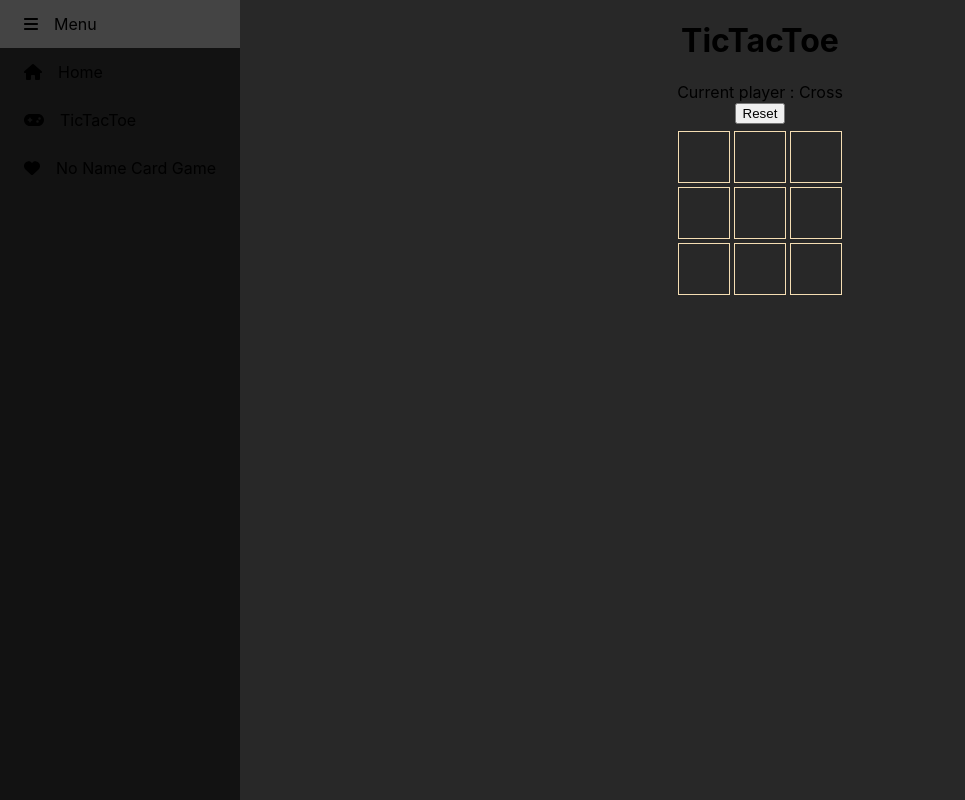
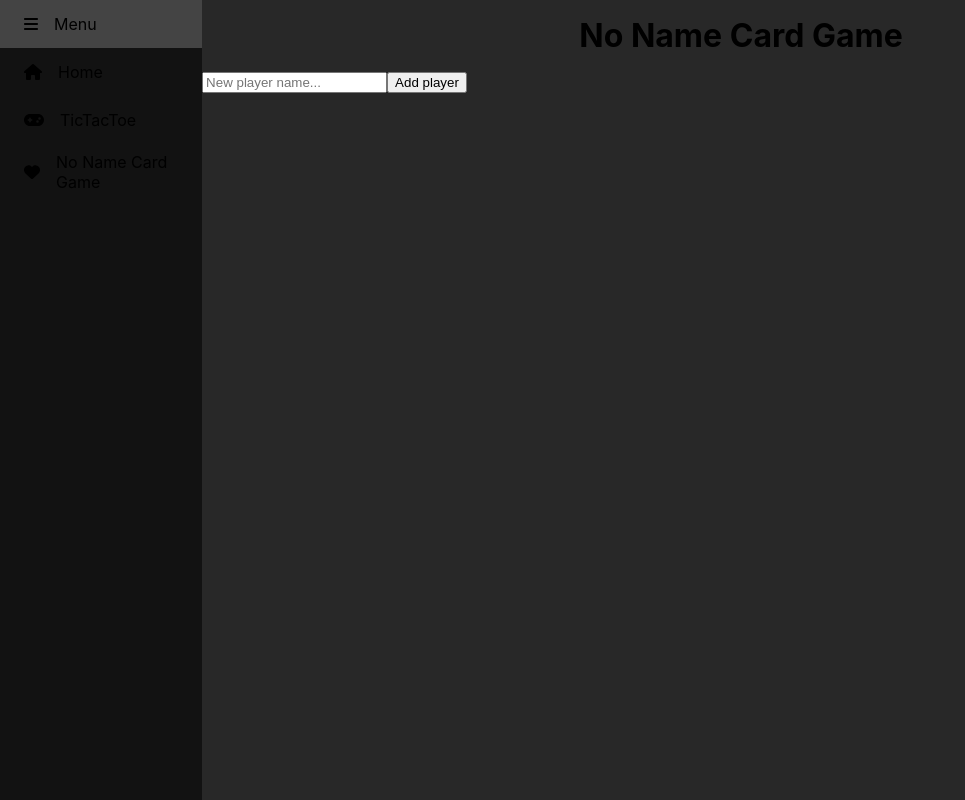
Before and after one commit to neito-s-den/react-web, a React (Vite) app: page / in a window 1280 px wide. Shown: the whole page, without its empty margins (0-965 px from the left). Built offline with nearby package versions, Linux system fonts and the light colour scheme.

Commit message:
didnt finish add player

```diff
--- a/src/App.jsx
+++ b/src/App.jsx
@@ -5,7 +5,7 @@ import Sidebar from "./components/Sidebar/Sidebar";
 import NoNameCardGame from "./components/NoNameCardGame/NoNameCardGame";
 
 function App() {
-  const [currentView, setCurrentView] = useState("tictactoe");
+  const [currentView, setCurrentView] = useState("nonamecardgame");
   const [isSidebarOpen, setIsSidebarOpen] = useState(true);
 
   const renderView = () => {
--- /dev/null
+++ b/src/components/NoNameCardGame/NoNameCardGame.css
@@ -0,0 +1,19 @@
+.root {
+    /* margin: 0 auto; */
+    display: flex;
+    flex-direction: column;
+    width: 100%;
+}
+
+.root > h1 {
+    margin: 0.5em auto;
+}
+
+.gameBody {
+    display: flex;
+    flex-direction: row;
+    flex-grow: 1;
+    height: 100%;
+    width: 100%;
+
+}
--- a/src/components/NoNameCardGame/NoNameCardGame.jsx
+++ b/src/components/NoNameCardGame/NoNameCardGame.jsx
@@ -1,10 +1,19 @@
 import React, { useState, useEffect } from 'react';
-import './NoNameCardGame.module.css';
+import PlayerManager from './PlayerManager';
+import './NoNameCardGame.css';
 
 function NoNameCardGame() {
+    const [players, setPlayers] = useState([]);
+
+    const onAddPlayerClicked = (player) => {
+        setPlayers([...players, player]);
+    }
     return (
         <div className="root">
             <h1>No Name Card Game</h1>
+            <div className='gameBody'>
+                <PlayerManager onAddPlayerClicked={onAddPlayerClicked} />
+            </div>
         </div>
     )
 }
--- a/src/components/NoNameCardGame/NoNameCardGame.module.css
+++ /dev/null
@@ -1,3 +0,0 @@
-.root {
-    margin: 0 auto;
-}
--- /dev/null
+++ b/src/components/NoNameCardGame/PlayerManager.jsx
@@ -0,0 +1,26 @@
+import React, { useState, useEffect } from 'react';
+import styles from './PlayerManager.module.css';
+
+function PlayerManager(onAddPlayerClicked) {
+    const [player, setPlayer] = useState("");
+
+    const addPlayer = () => {
+        console.log("Adding player...");
+        onAddPlayerClicked(player);
+    }
+
+    const handleInputChange = (event) => {
+        setPlayer(event.target.value);
+    };
+
+    return (
+        <div className={styles.root}>
+            <div className={styles.nameInput}>
+                <input type="text" name="newPlayer" id="newPlayer" placeholder='New player name...' onChange={handleInputChange} value={player} />
+                <button onClick={addPlayer}>Add player</button>
+            </div>
+        </div>
+    )
+}
+
+export default PlayerManager;
--- /dev/null
+++ b/src/components/NoNameCardGame/PlayerManager.module.css
@@ -0,0 +1,9 @@
+.root {
+    width: 300px;
+    display: flex;
+    flex-direction: column;
+}
+
+/* .nameInput {
+
+} */
```
Also changed, not shown: 1 other file (tests, documents, lock files or other folders).
